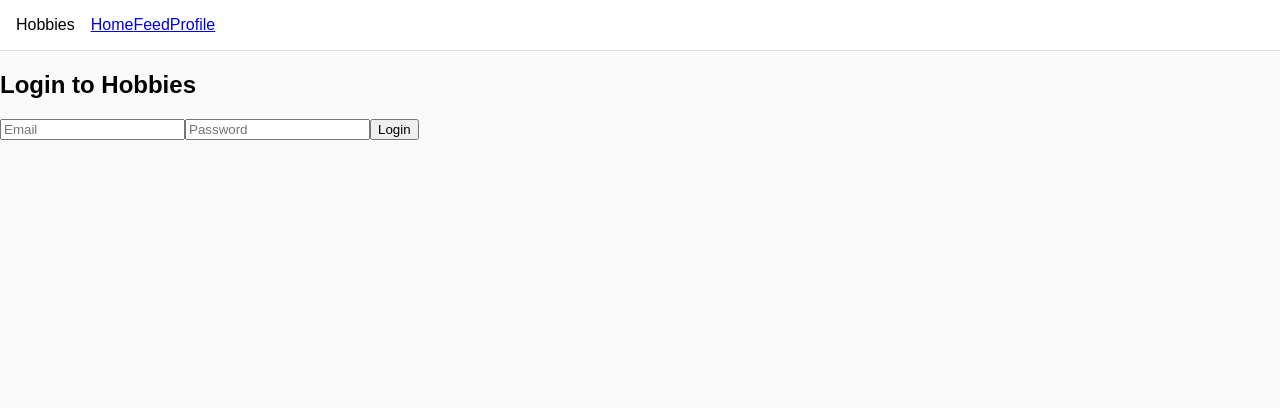
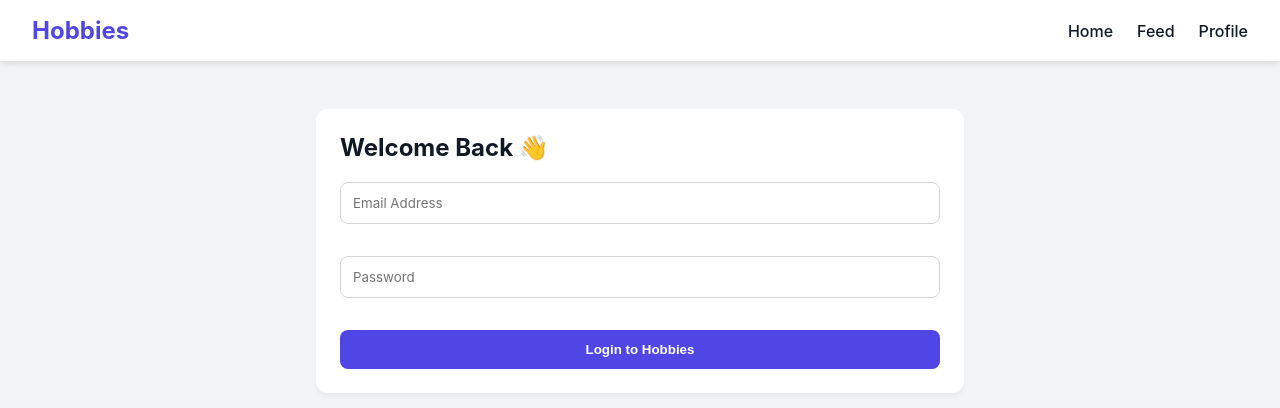
Before and after one commit to the-carnage/Hobbies, a Next.js app in the folder client/: page /login in a window 1280 px wide. Shown: the top 408 px of the page. Built offline with nearby package versions, Linux system fonts and the light colour scheme.

Commit message:
Enhance UI with attractive design and proper forms

```diff
--- a/client/src/app/globals.css
+++ b/client/src/app/globals.css
@@ -1,4 +1,74 @@
-body { font-family: sans-serif; margin: 0; padding: 0; background: #fafafa; }
-.navbar { background: #fff; padding: 1rem; border-bottom: 1px solid #ddd; display: flex; gap: 1rem; }
-.feed-container { max-width: 600px; margin: 2rem auto; }
-.post-card { background: white; padding: 1rem; margin-bottom: 1rem; border-radius: 8px; box-shadow: 0 1px 3px rgba(0,0,0,0.1); }
+:root {
+  --primary: #4F46E5;
+  --primary-hover: #4338CA;
+  --bg: #F3F4F6;
+  --card-bg: #FFFFFF;
+  --text-main: #111827;
+  --text-muted: #6B7280;
+}
+body {
+  font-family: 'Inter', sans-serif;
+  margin: 0;
+  padding: 0;
+  background: var(--bg);
+  color: var(--text-main);
+}
+.navbar {
+  background: var(--card-bg);
+  padding: 1rem 2rem;
+  box-shadow: 0 4px 6px -1px rgba(0,0,0,0.1);
+  display: flex;
+  justify-content: space-between;
+  align-items: center;
+}
+.logo { font-size: 1.5rem; font-weight: bold; color: var(--primary); }
+.links a {
+  margin-left: 1.5rem;
+  text-decoration: none;
+  color: var(--text-main);
+  font-weight: 500;
+  transition: color 0.2s;
+}
+.links a:hover { color: var(--primary); }
+.feed-container, .profile-page, .auth-form {
+  max-width: 600px;
+  margin: 3rem auto;
+}
+.post-card, .auth-form, .create-post, .profile-page {
+  background: var(--card-bg);
+  padding: 1.5rem;
+  margin-bottom: 1.5rem;
+  border-radius: 12px;
+  box-shadow: 0 4px 6px -1px rgba(0,0,0,0.05);
+  transition: transform 0.2s, box-shadow 0.2s;
+}
+.post-card:hover {
+  transform: translateY(-2px);
+  box-shadow: 0 10px 15px -3px rgba(0,0,0,0.1);
+}
+input, textarea {
+  width: 100%;
+  padding: 0.75rem;
+  margin-bottom: 1rem;
+  border: 1px solid #D1D5DB;
+  border-radius: 8px;
+  font-family: inherit;
+  box-sizing: border-box;
+}
+input:focus, textarea:focus {
+  outline: none;
+  border-color: var(--primary);
+  box-shadow: 0 0 0 3px rgba(79, 70, 229, 0.1);
+}
+button {
+  background: var(--primary);
+  color: white;
+  border: none;
+  padding: 0.75rem 1.5rem;
+  border-radius: 8px;
+  font-weight: bold;
+  cursor: pointer;
+  transition: background 0.2s;
+}
+button:hover { background: var(--primary-hover); }
+.form-group { margin-bottom: 1rem; }
--- a/client/src/app/login/page.js
+++ b/client/src/app/login/page.js
@@ -1,10 +1,40 @@
+"use client";
+import { useState } from 'react';
+
 export default function Login() {
+  const [email, setEmail] = useState('');
+  const [password, setPassword] = useState('');
+
+  const handleSubmit = (e) => {
+    e.preventDefault();
+    console.log("Logging in with:", email);
+    // Add real Auth logic here
+  };
+
   return (
     <div className="auth-form">
-      <h2>Login to Hobbies</h2>
-      <input type="email" placeholder="Email" />
-      <input type="password" placeholder="Password" />
-      <button>Login</button>
+      <h2 style={{marginTop: 0}}>Welcome Back 👋</h2>
+      <form onSubmit={handleSubmit}>
+        <div className="form-group">
+          <input
+            type="email"
+            placeholder="Email Address"
+            value={email}
+            onChange={(e) => setEmail(e.target.value)}
+            required
+          />
+        </div>
+        <div className="form-group">
+          <input
+            type="password"
+            placeholder="Password"
+            value={password}
+            onChange={(e) => setPassword(e.target.value)}
+            required
+          />
+        </div>
+        <button type="submit" style={{width: '100%'}}>Login to Hobbies</button>
+      </form>
     </div>
   );
 }
```
Also changed, not shown: client/src/components/Feed/CreatePostDialog.js (+33 -3 lines), 1 other file (tests, documents, lock files or other folders).
